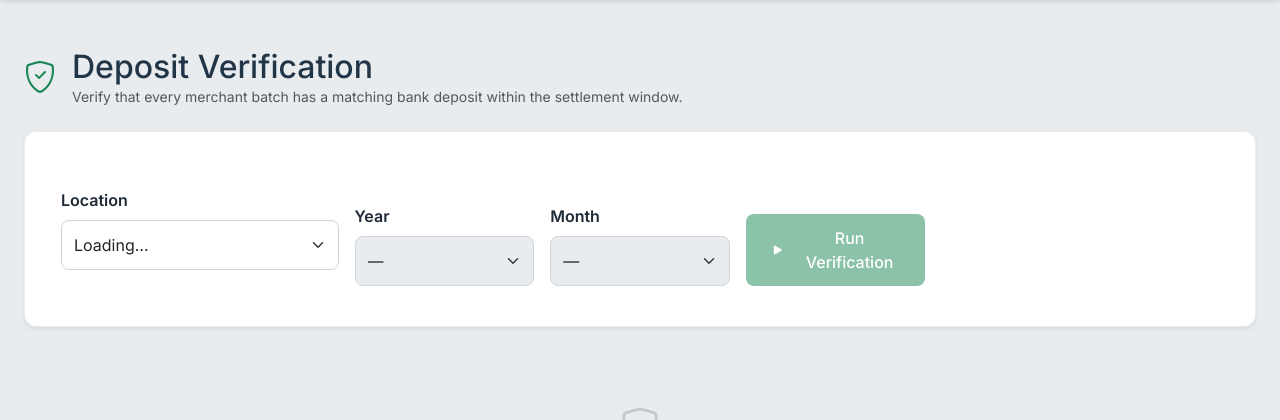
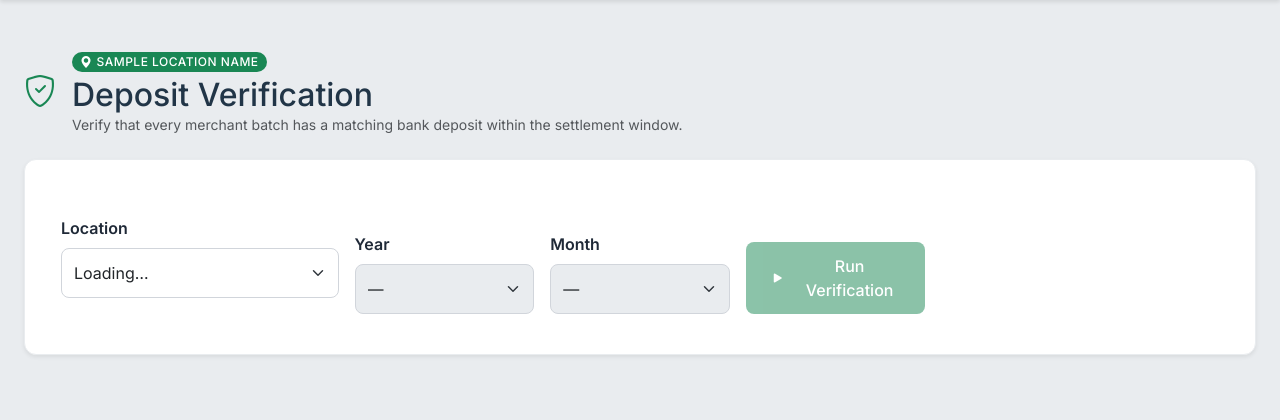
Before and after one commit to dannguy1/rest_finance, a Python web app: template app/templates/verification.html in a window 1280 px wide. Shown: the part 64-484 px from the top of the page. Run offline with Jinja, Linux system fonts and the light colour scheme; the template is opened without the code that fills it: most values are stand-ins (such as "Sample title", 1, 10 or a date in 2020).

Commit message:
feat: Location-centric navigation UI
Restructures the sidebar and routing to be location-centric so the user
selects a location (GG or AR) first and all operations flow from there.

Navigation (base.html):
- Removed flat Bank/Merchant/Vendor sections
- Two collapsible location groups: GG (blue dot) and AR (green dot)
  Each expands to: Bank Statement, Merchant Statement, Deposit Verification
- Shared Vendors section (Sysco, Restaurant Depot) below locations
- System section (Settings, Source Mapping)
- Accordion state persisted to localStorage so the last-open location
  stays expanded across page loads
- Active link highlighting via path matching (JS, no server round-trip)
- Auto-expands the location group matching the current URL on page load
  (e.g. /location/gg/* → GG group expands; /source/bankofamerica → GG
  group expands via source→location mapping)

New routes (web_routes.py):
- GET /location/{id}/bank    → source.html for the location's bank source
- GET /location/{id}/merchant → source.html for the location's merchant source
- GET /location/{id}/verify  → verification.html pre-selected for that location
- All location routes pass location_id + location_name to templates
- Legacy /source/* routes kept for backward compatibility

Location badge (source.html, verification.html):
- Colored badge (blue=GG, green=AR) shown in page header when a page is
  reached via a location URL, linking back to the location's bank page

Verification auto-select (verification.html + verification.js):
- Server injects window._preselect_location when rendering a location URL
- JS reads it after configs load and auto-selects + triggers month loading

All 92 tests pass.

Co-authored-by: Copilot <223556219+Copilot@users.noreply.github.com>

```diff
--- a/app/static/js/verification.js
+++ b/app/static/js/verification.js
@@ -43,6 +43,15 @@ const Verification = (() => {
             opt.textContent = c.display_name;
             sel.appendChild(opt);
         });
+
+        // Auto-select location if pre-set by server (location-centric URL)
+        const preselect = window._preselect_location;
+        if (preselect) {
+            sel.value = preselect;
+            if (sel.value === preselect) {
+                _onLocationChange();
+            }
+        }
     }
 
     // ------------------------------------------------------------------
--- a/app/templates/base.html
+++ b/app/templates/base.html
@@ -78,129 +78,189 @@
 
         <div class="offcanvas-body">
             <nav class="sidebar-nav">
-                <ul class="nav flex-column">
+                <ul class="nav flex-column" id="sidebar-nav-list">
+
                     <!-- Dashboard -->
-                    <li class="nav-item">
-                        <a class="nav-link text-light mb-2" href="/" data-page="dashboard">
-                            <i class="bi bi-speedometer2 me-2"></i>
-                            Dashboard
+                    <li class="nav-item mb-1">
+                        <a class="nav-link sidebar-link text-light" href="/" data-path="/">
+                            <i class="bi bi-speedometer2 me-2"></i>Dashboard
                         </a>
                     </li>
 
+                    <li class="nav-item"><hr class="border-secondary my-2"></li>
+
+                    <!-- ── GG Location ─────────────────────────────────── -->
                     <li class="nav-item">
-                        <hr class="border-secondary my-3">
+                        <button class="btn btn-sm w-100 text-start text-light d-flex align-items-center px-2 py-2 location-toggle"
+                                data-bs-toggle="collapse" data-bs-target="#loc-gg"
+                                aria-expanded="false" aria-controls="loc-gg"
+                                data-location="gg">
+                            <span class="location-dot me-2" style="width:10px;height:10px;border-radius:50%;background:#0d6efd;display:inline-block;flex-shrink:0"></span>
+                            <span class="fw-semibold flex-grow-1">GG · Garlic &amp; Chives 2</span>
+                            <i class="bi bi-chevron-down loc-chevron small"></i>
+                        </button>
+                        <div class="collapse" id="loc-gg">
+                            <ul class="nav flex-column ps-3 mt-1 mb-1">
+                                <li class="nav-item">
+                                    <a class="nav-link sidebar-link text-light-50 py-1"
+                                       href="/location/gg/bank"
+                                       data-path="/location/gg/bank" data-location="gg">
+                                        <i class="bi bi-bank me-2"></i>Bank Statement
+                                        <small class="ms-1 text-muted">(BofA)</small>
+                                    </a>
                                 </li>
-
-                    <!-- Bank Statements Section -->
                                 <li class="nav-item">
-                        <h6 class="text-light-50 text-uppercase small mb-2 px-3">
-                            <i class="bi bi-bank me-2"></i>
-                            Bank Statements
-                        </h6>
-
-                        <!-- Bank of America -->
-                        <div class="nav-item">
-                            <a class="nav-link text-light-50 mb-1 px-3" href="/source/bankofamerica" data-page="source-boa">
-                                <i class="bi bi-bank me-2"></i>
-                                Bank of America
+                                    <a class="nav-link sidebar-link text-light-50 py-1"
+                                       href="/location/gg/merchant"
+                                       data-path="/location/gg/merchant" data-location="gg">
+                                        <i class="bi bi-credit-card me-2"></i>Merchant Statement
                                     </a>
-                        </div>
-
-                        <!-- Chase -->
-                        <div class="nav-item">
-                            <a class="nav-link text-light-50 mb-1 px-3" href="/source/chase" data-page="source-chase">
-                                <i class="bi bi-credit-card me-2"></i>
-                                Chase
+                                </li>
+                                <li class="nav-item">
+                                    <a class="nav-link sidebar-link text-light-50 py-1"
+                                       href="/location/gg/verify"
+                                       data-path="/location/gg/verify" data-location="gg">
+                                        <i class="bi bi-shield-check me-2"></i>Deposit Verification
                                     </a>
+                                </li>
+                            </ul>
                         </div>
                     </li>
 
+                    <!-- ── AR Location ─────────────────────────────────── -->
+                    <li class="nav-item mt-1">
+                        <button class="btn btn-sm w-100 text-start text-light d-flex align-items-center px-2 py-2 location-toggle"
+                                data-bs-toggle="collapse" data-bs-target="#loc-ar"
+                                aria-expanded="false" aria-controls="loc-ar"
+                                data-location="ar">
+                            <span class="location-dot me-2" style="width:10px;height:10px;border-radius:50%;background:#198754;display:inline-block;flex-shrink:0"></span>
+                            <span class="fw-semibold flex-grow-1">AR · Garlic &amp; Chives</span>
+                            <i class="bi bi-chevron-down loc-chevron small"></i>
+                        </button>
+                        <div class="collapse" id="loc-ar">
+                            <ul class="nav flex-column ps-3 mt-1 mb-1">
                                 <li class="nav-item">
-                        <hr class="border-secondary my-3">
+                                    <a class="nav-link sidebar-link text-light-50 py-1"
+                                       href="/location/ar/bank"
+                                       data-path="/location/ar/bank" data-location="ar">
+                                        <i class="bi bi-bank me-2"></i>Bank Statement
+                                        <small class="ms-1 text-muted">(Chase)</small>
+                                    </a>
                                 </li>
-
-                    <!-- Supplier Receipts Section -->
                                 <li class="nav-item">
-                        <h6 class="text-light-50 text-uppercase small mb-2 px-3">
-                            <i class="bi bi-receipt me-2"></i>
-                            Supplier Receipts
-                        </h6>
-
-                        <!-- Sysco -->
-                        <div class="nav-item">
-                            <a class="nav-link text-light-50 mb-1 px-3" href="/source/sysco" data-page="source-sysco">
-                                <i class="bi bi-truck me-2"></i>
-                                Sysco
+                                    <a class="nav-link sidebar-link text-light-50 py-1"
+                                       href="/location/ar/merchant"
+                                       data-path="/location/ar/merchant" data-location="ar">
+                                        <i class="bi bi-credit-card me-2"></i>Merchant Statement
                                     </a>
-                        </div>
-
-                        <!-- Restaurant Depot -->
-                        <div class="nav-item">
-                            <a class="nav-link text-light-50 mb-1 px-3" href="/source/restaurantdepot" data-page="source-restaurantdepot">
-                                <i class="bi bi-shop me-2"></i>
-                                Restaurant Depot
+                                </li>
+                                <li class="nav-item">
+                                    <a class="nav-link sidebar-link text-light-50 py-1"
+                                       href="/location/ar/verify"
+                                       data-path="/location/ar/verify" data-location="ar">
+                                        <i class="bi bi-shield-check me-2"></i>Deposit Verification
                                     </a>
+                                </li>
+                            </ul>
                         </div>
                     </li>
 
+                    <li class="nav-item"><hr class="border-secondary my-2"></li>
+
+                    <!-- ── Shared Vendors ──────────────────────────────── -->
                     <li class="nav-item">
-                        <hr class="border-secondary my-3">
+                        <h6 class="text-light-50 text-uppercase small mb-1 px-2">
+                            <i class="bi bi-truck me-1"></i>Vendors
+                        </h6>
+                        <a class="nav-link sidebar-link text-light-50 py-1 px-3"
+                           href="/source/sysco" data-path="/source/sysco">
+                            <i class="bi bi-truck me-2"></i>Sysco
+                        </a>
+                        <a class="nav-link sidebar-link text-light-50 py-1 px-3"
+                           href="/source/restaurantdepot" data-path="/source/restaurantdepot">
+                            <i class="bi bi-shop me-2"></i>Restaurant Depot
+                        </a>
                     </li>
 
-                    <!-- Merchant Statements Section -->
+                    <li class="nav-item"><hr class="border-secondary my-2"></li>
+
+                    <!-- ── System ──────────────────────────────────────── -->
                     <li class="nav-item">
-                        <h6 class="text-light-50 text-uppercase small mb-2 px-3">
-                            <i class="bi bi-credit-card me-2"></i>
-                            Merchant Statements
+                        <h6 class="text-light-50 text-uppercase small mb-1 px-2">
+                            <i class="bi bi-gear me-1"></i>System
                         </h6>
-
-                        <!-- GG -->
-                        <div class="nav-item">
-                            <a class="nav-link text-light-50 mb-1 px-3" href="/source/gg" data-page="source-gg">
-                                <i class="bi bi-credit-card me-2"></i>
-                                GG
+                        <a class="nav-link sidebar-link text-light-50 py-1 px-3"
+                           href="/settings" data-path="/settings">
+                            <i class="bi bi-gear-wide-connected me-2"></i>Settings
                         </a>
-                        </div>
-
-                        <!-- AR -->
-                        <div class="nav-item">
-                            <a class="nav-link text-light-50 mb-1 px-3" href="/source/ar" data-page="source-ar">
-                                <i class="bi bi-credit-card me-2"></i>
-                                AR
+                        <a class="nav-link sidebar-link text-light-50 py-1 px-3"
+                           href="/mapping" data-path="/mapping">
+                            <i class="bi bi-sliders me-2"></i>Source Mapping
                         </a>
-                        </div>
                     </li>
 
-                    <li class="nav-item">
-                        <hr class="border-secondary my-3">
-                    </li>
-
-                    <!-- System Section -->
-                    <li class="nav-item">
-                        <h6 class="text-light-50 text-uppercase small mb-2 px-3">
-                            <i class="bi bi-gear me-2"></i>
-                            System
-                        </h6>
-
-                        <a class="nav-link text-light-50 mb-1 px-3" href="/verification" data-page="verification">
-                            <i class="bi bi-shield-check me-2"></i>
-                            Deposit Verification
-                        </a>
-
-                        <a class="nav-link text-light-50 mb-1 px-3" href="/settings" data-page="settings">
-                            <i class="bi bi-gear-wide-connected me-2"></i>
-                            Settings
-                        </a>
-
-                        <a class="nav-link text-light-50 mb-1 px-3" href="/mapping" data-page="mapping">
-                            <i class="bi bi-gear me-2"></i>
-                            Source Mapping
-                        </a>
-                    </li>
                 </ul>
             </nav>
         </div>
     </div>
+
+    <!-- Sidebar active-state + accordion persistence script -->
+    <script>
+    (function () {
+        const path = window.location.pathname;
+        // Determine active location from current path
+        function getActiveLocation() {
+            const m = path.match(/^\/location\/([^/]+)/);
+            if (m) return m[1];
+            // Also check source→location mapping for legacy /source/* pages
+            const sourceMap = {
+                'bankofamerica': 'gg', 'gg': 'gg',
+                'chase': 'ar',          'ar': 'ar'
+            };
+            const s = path.match(/^\/source\/([^/]+)/);
+            return s ? (sourceMap[s[1]] || null) : null;
+        }
+
+        const activeLoc = getActiveLocation();
+
+        // Expand the active location's accordion on load
+        if (activeLoc) {
+            const el = document.getElementById('loc-' + activeLoc);
+            if (el) {
+                el.classList.add('show');
+                const btn = document.querySelector('[data-bs-target="#loc-' + activeLoc + '"]');
+                if (btn) btn.setAttribute('aria-expanded', 'true');
+            }
+        } else {
+            // Restore last-open location from localStorage
+            const saved = localStorage.getItem('sidebar_location');
+            if (saved) {
+                const el = document.getElementById('loc-' + saved);
+                if (el) {
+                    el.classList.add('show');
+                    const btn = document.querySelector('[data-bs-target="#loc-' + saved + '"]');
+                    if (btn) btn.setAttribute('aria-expanded', 'true');
+                }
+            }
+        }
+
+        // Persist location choice when user manually opens an accordion
+        document.querySelectorAll('.location-toggle').forEach(btn => {
+            btn.addEventListener('click', function () {
+                localStorage.setItem('sidebar_location', this.dataset.location);
+            });
+        });
+
+        // Highlight the active link
+        document.querySelectorAll('.sidebar-link').forEach(a => {
+            const linkPath = a.getAttribute('data-path');
+            if (linkPath && (path === linkPath || path.startsWith(linkPath + '/'))) {
+                a.classList.add('active', 'text-white', 'fw-semibold');
+                a.classList.remove('text-light-50');
+            }
+        });
+    })();
+    </script>
 
     <!-- Loading Overlay -->
     <div id="loading-overlay" class="loading-overlay" style="display: none;">
--- a/app/templates/verification.html
+++ b/app/templates/verification.html
@@ -56,12 +56,26 @@
   <div class="d-flex align-items-center mb-4">
     <i class="bi bi-shield-check fs-2 text-success me-3"></i>
     <div>
+      {% if location_id is defined and location_id %}
+      <div class="mb-1">
+        <a href="/location/{{ location_id }}/verify"
+           class="badge text-decoration-none"
+           style="background:{% if location_id == 'gg' %}#0d6efd{% else %}#198754{% endif %}">
+            <i class="bi bi-geo-alt-fill me-1"></i>{{ location_name }}
+        </a>
+      </div>
+      {% endif %}
       <h2 class="mb-0">Deposit Verification</h2>
       <p class="text-muted mb-0 small">
         Verify that every merchant batch has a matching bank deposit within the settlement window.
       </p>
     </div>
   </div>
+
+  <!-- Location pre-selection from server context -->
+  {% if location_id is defined and location_id %}
+  <script>window._preselect_location = "{{ location_id }}";</script>
+  {% endif %}
 
   <!-- Controls -->
   <div class="card verif-card shadow-sm mb-4">
```
Also changed, not shown: app/api/routes/web_routes.py (+182 -2 lines), app/templates/source.html (+9 -0 lines). Lines whose indentation alone changed are shown as unchanged.
